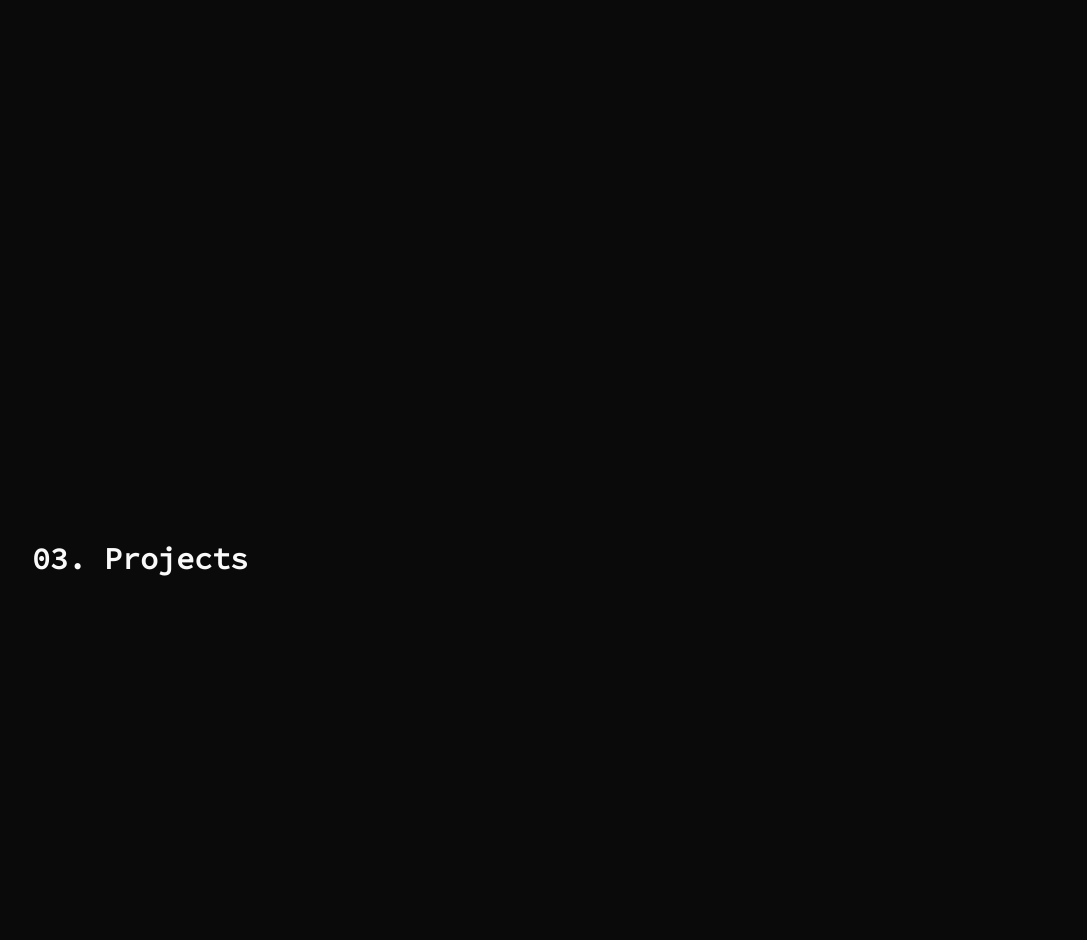
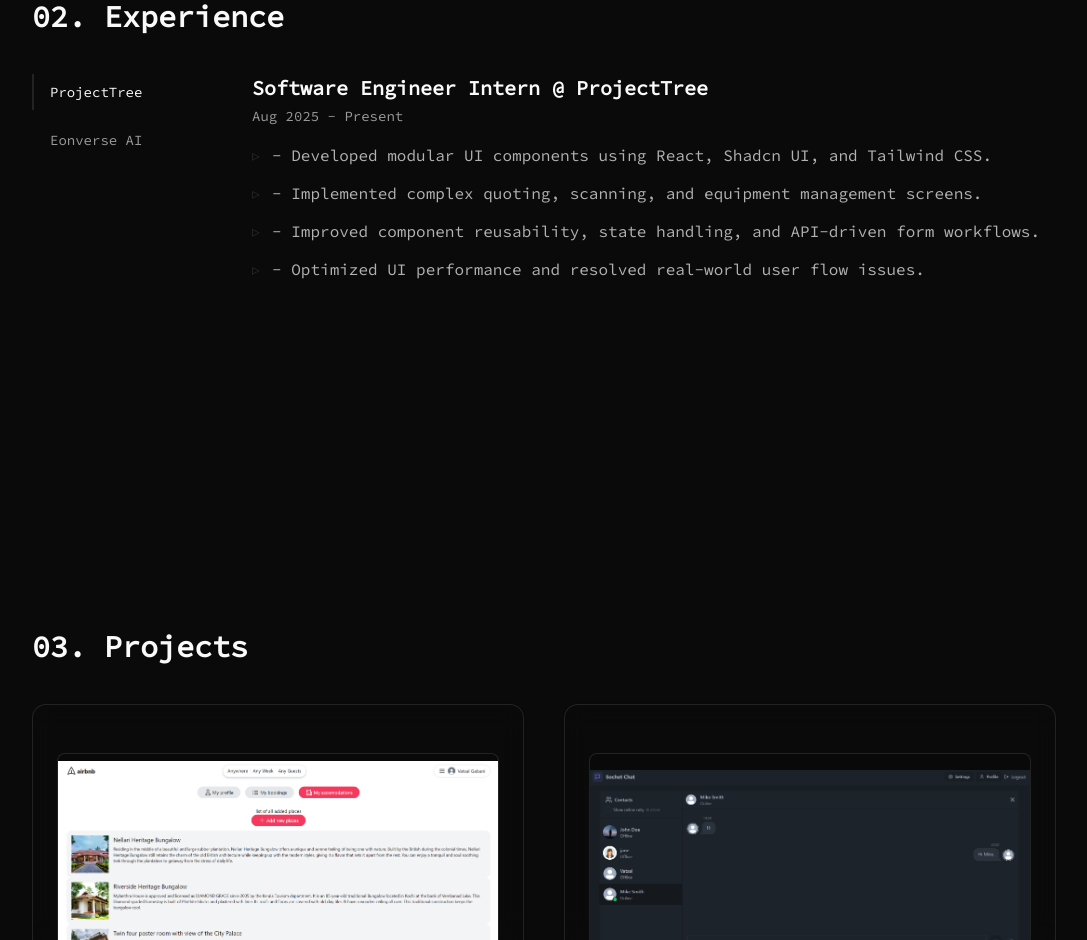
Before and after one commit to vatsalgabani64/react-portfolio, a React (Vite) app: page / in a window 1280 px wide. Shown: the part 1860-2800 px from the top of the page, without its empty margins (96-1183 px from the left). Built offline with nearby package versions, Linux system fonts and the light colour scheme.

Commit message:
feat(portfolio): add Experience, Projects and Contact sections
- added Experience, Projects and Contact sections
- Attached Github/Demo urls for projects
- updated navbar links

```diff
--- a/src/App.tsx
+++ b/src/App.tsx
@@ -1,6 +1,9 @@
 import About from './components/About/About';
+import Contact from './components/Contact/Contact';
+import Experience from './components/Experience/Experience';
 import Introduction from './components/Introduction/Introduction';
 import Navbar from './components/Navbar/Navbar';
+import Projects from './components/Projects/Projects';
 import { ThemeProvider } from './components/ThemeProvider';
 
 const App = () => {
@@ -11,32 +14,13 @@
       <main className="max-w-5xl mx-auto px-4 lg:px-0 ">
         <Introduction />
 
-        {/* <section id="about" className="min-h-screen">
-          <h2 className="text-3xl font-semibold mb-6 text-text-light">
-            01. About
-          </h2>
-        </section> */}
-          <About/>
-        <section id="experience" className="min-h-screen">
-          <h2 className="text-3xl font-semibold mb-6 text-text-light">
-            02. Experience
-          </h2>
-        </section>
+        <About/>
 
-        <section id="projects" className="min-h-screen">
-          <h2 className="text-3xl font-semibold mb-6 text-text-light">
-            03. Projects
-          </h2>
-        </section>
+        <Experience />
 
-        <section id="contact" className="min-h-screen">
-          <h2 className="text-3xl font-semibold mb-6 text-text-light">
-            04. Contact
-          </h2>
-          <p className="text-lg text-text-light/70">
-            Feel free to say hi — my inbox is always open.
-          </p>
-        </section>
+        <Projects />
+
+        <Contact />
       </main>
     </ThemeProvider>
   );
--- a/src/components/About/About.tsx
+++ b/src/components/About/About.tsx
@@ -16,7 +16,7 @@
       {/* Description */}
       <div className=" space-y-4 text-foreground/70 leading-relaxed text-base sm:text-lg">
         {description.split("\n").map((para, index) => (
-          <p key={index}>{para.trim()}</p>
+          <p key={index}>- {para.trim()}</p>
         ))}
       </div>
 
@@ -28,7 +28,7 @@
             className="border border-foreground/10 bg-background/40 backdrop-blur-md"
           >
             <CardContent className="py-6">
-              <p className="font-mono text-sm mb-4 text-center">
+              <p className="font-mono text-xl mb-6 text-center">
                 {category.title}
               </p>
 
--- /dev/null
+++ b/src/components/Contact/Contact.tsx
@@ -0,0 +1,40 @@
+import { PERSONAL_INFO } from "@/constants/introduction";
+
+const Contact = () => {
+  const { mailId } = PERSONAL_INFO;
+  return (
+    <section
+      id="contact"
+      className="min-h-screen flex flex-col justify-center items-center px-4 py-20 text-center"
+    >
+      {/* Section Title */}
+      <h2 className="text-3xl font-semibold mb-6 text-text-light">
+        04. Contact
+      </h2>
+
+      {/* Heading */}
+      <h3 className="text-4xl sm:text-5xl font-bold text-foreground mb-6">
+        Let's Build Something Together.
+      </h3>
+
+      {/* Description */}
+      <p className="max-w-xl text-foreground/70 text-base sm:text-lg leading-relaxed mb-10">
+         I'm actively exploring opportunities in full-stack development, frontend engineering, and AI-integrated products.
+        <br />
+        <br />
+        Whether you have a question, a project idea, or just want to connect, my
+        inbox is always open.
+      </p>
+
+      {/* Email Button */}
+      <a
+        href={`mailto:${mailId}`}
+        className="inline-block px-8 py-4 border border-foreground/20 rounded-md text-sm text-foreground hover:bg-foreground/10 transition"
+      >
+        Say Hello →
+      </a>
+    </section>
+  );
+};
+
+export default Contact;
--- /dev/null
+++ b/src/components/Experience/Experience.tsx
@@ -0,0 +1,77 @@
+import { useState } from "react";
+import { EXPERIENCE } from "../../constants/experience";
+
+const Experience = () => {
+  const [activeIndex, setActiveIndex] = useState(0);
+
+  const active = EXPERIENCE[activeIndex];
+
+  return (
+    <section
+      id="experience"
+      className="min-h-screen px-4 lg:px-0 py-20 flex flex-col justify-center"
+    >
+      <h2 className="text-3xl font-semibold mb-10">02. Experience</h2>
+
+      <div className="grid lg:grid-cols-[180px_1fr] gap-10">
+        {/* LEFT — Tabs */}
+        <div className="flex lg:flex-col gap-3 overflow-x-auto pb-2">
+          {EXPERIENCE.map((job, index) => (
+            <button
+              key={job.company}
+              onClick={() => setActiveIndex(index)}
+              className={`px-4 py-2 text-left font-mono text-sm border-l-2 lg:border-l-2 transition
+                ${
+                  index === activeIndex
+                    ? ""
+                    : "border-transparent text-foreground/60 hover:text-foreground"
+                }
+              `}
+            >
+              {job.company}
+            </button>
+          ))}
+        </div>
+
+        {/* RIGHT — Job Details */}
+        <div>
+          <h3 className="text-xl font-semibold text-foreground">
+            {active.role}{" "}
+            <span>
+              @ {active.url ? (
+                <a
+                  href={active.url}
+                  target="_blank"
+                  rel="noopener noreferrer"
+                  className="hover:underline"
+                >
+                  {active.company}
+                </a>
+              ) : (
+                active.company
+              )}
+            </span>
+          </h3>
+
+          <p className="text-sm mt-1 mb-4 text-foreground/60">
+            {active.period}
+          </p>
+
+          <ul className="space-y-3">
+            {active.points.map((point, i) => (
+              <li
+                key={i}
+                className="flex gap-3 text-foreground/70 leading-relaxed"
+              >
+                <span className="text-accent">▹</span>
+                - {point}
+              </li>
+            ))}
+          </ul>
+        </div>
+      </div>
+    </section>
+  );
+};
+
+export default Experience;
--- a/src/components/Navbar/Navbar.tsx
+++ b/src/components/Navbar/Navbar.tsx
@@ -11,10 +11,12 @@
         direction === "down" ? "-translate-y-full" : "translate-y-0"
       }`}
     >
-      <div className="text-xl font-semibold">VG</div>
+      <a href="#introduction" className="text-xl font-semibold cursor-pointer">
+        VG
+      </a>
 
       <nav>
-        <ul className="flex items-center gap-12">
+        <ul className="flex items-center gap-10">
           {navbarItems.map((item) => (
             <li key={item.id}>
               <a
--- /dev/null
+++ b/src/components/Projects/Projects.tsx
@@ -0,0 +1,81 @@
+import { Card, CardContent } from "@/components/ui/card";
+import { PROJECTS } from "../../constants/projects";
+
+const Projects = () => {
+  return (
+    <section
+      id="projects"
+      className="min-h-screen flex flex-col justify-center px-4 lg:px-0 py-20"
+    >
+      <h2 className="text-3xl font-semibold mb-10 text-text-light">
+        03. Projects
+      </h2>
+
+      <div className="grid sm:grid-cols-2 gap-10">
+        {PROJECTS.map((project) => (
+          <Card
+            key={project.title}
+            className="h-full flex flex-col border border-foreground/10 bg-background/40 backdrop-blur-md"
+          >
+            <CardContent className="p-6 flex flex-col grow space-y-4">
+              {/* Image */}
+              <img
+                src={project.image}
+                alt={project.title}
+                className="w-full h-56 object-contain rounded-md border border-foreground/10 bg-background/20"
+              />
+
+              {/* Title */}
+              <h3 className="text-xl font-bold text-foreground">
+                {project.title}
+              </h3>
+
+              {/* Description */}
+              <p className="text-sm text-foreground/70 leading-relaxed">
+                {project.description}
+              </p>
+
+              {/* Tech Stack */}
+              <ul className="flex flex-wrap gap-3">
+                {project.tech.map((tech) => (
+                  <li
+                    key={tech}
+                    className="text-xs font-mono px-2 py-1 bg-foreground/10 rounded-md text-foreground/80"
+                  >
+                    {tech}
+                  </li>
+                ))}
+              </ul>
+
+              {/* Links */}
+              <div className="mt-auto flex gap-6 pt-2">
+                {project.github && (
+                  <a
+                    href={project.github}
+                    target="_blank"
+                    rel="noopener noreferrer"
+                    className="text-sm hover:underline"
+                  >
+                    GitHub →
+                  </a>
+                )}
+                {project.demo && (
+                  <a
+                    href={project.demo}
+                    target="_blank"
+                    rel="noopener noreferrer"
+                    className="text-sm hover:underline"
+                  >
+                    Live Demo →
+                  </a>
+                )}
+              </div>
+            </CardContent>
+          </Card>
+        ))}
+      </div>
+    </section>
+  );
+};
+
+export default Projects;
--- /dev/null
+++ b/src/constants/experience.ts
@@ -0,0 +1,36 @@
+// src/constants/experience.ts
+
+export interface IExperienceItem {
+  company: string;
+  role: string;
+  period: string;
+  url?: string;
+  points: string[];
+}
+
+export const EXPERIENCE: IExperienceItem[] = [
+  {
+    company: "ProjectTree",
+    role: "Software Engineer Intern",
+    period: "Aug 2025 - Present",
+    url: "https://projecttree.in",
+    points: [
+      "Developed modular UI components using React, Shadcn UI, and Tailwind CSS.",
+      "Implemented complex quoting, scanning, and equipment management screens.",
+      "Improved component reusability, state handling, and API-driven form workflows.",
+      "Optimized UI performance and resolved real-world user flow issues.",
+    ],
+  },
+  {
+    company: "Eonverse AI",
+    role: "Full-Stack Developer Intern",
+    period: "Dec 2024 - Apr 2025",
+    url: "https://eonverse.ai/",
+    points: [
+      "Built conversational AI features powered by ElevenLabs and Twilio Calling API.",
+      "Implemented real-time calling workflows, session handling, and voice interaction logic.",
+      "Developed complete file-upload flow, iframe integrations, and language selector.",
+      "Created full dashboard UI with Django backend + Next.js frontend.",
+    ],
+  },
+];
--- a/src/constants/introduction.ts
+++ b/src/constants/introduction.ts
@@ -4,6 +4,7 @@
 export interface IPersonalInfo {
   name: string;
   resume: string;
+  mailId: string;
   social: {
     name: string;
     url: string;
@@ -19,6 +20,7 @@
 export const PERSONAL_INFO: IPersonalInfo = {
   name: "Vatsal Gabani",
   resume: "https://drive.google.com/file/d/19kCp9g-V8W2uUkVEGrC14UJRTYPQDp3N/view?usp=sharing",
+  mailId: "gabanivatsal17@gmail.com",
   social: [
     {
       name: "Github",
--- /dev/null
+++ b/src/constants/projects.ts
@@ -0,0 +1,31 @@
+import bookingAppImg from "../assets/projects/booking.png";
+import chatAppImg from "../assets/projects/chat.png";
+
+export interface IProject {
+  title: string;
+  description: string;
+  tech: string[];
+  image: string;
+  github?: string;
+  demo?: string;
+}
+
+export const PROJECTS: IProject[] = [
+  {
+    title: "Accommodation Booking Web App",
+    description:
+      "A full-stack booking platform with authentication, property listings, messaging, and a clean UI.",
+    tech: ["React", "Node.js", "Express", "MongoDB", "JWT", "Tailwind CSS"],
+    image: bookingAppImg,
+    github: "https://github.com/vatsalgabani64/booking-app",
+  },
+  {
+    title: "Real-Time Chat System (Socket.io)",
+    description:
+      "A responsive chat system with live messaging, online status, and WebSocket-powered updates.",
+    tech: ["React", "Node.js", "Socket.io", "Express", "Tailwind CSS"],
+    image: chatAppImg,
+    github: "https://github.com/vatsalgabani64/socket-chat",
+    demo: "https://socket-chat-dzal.onrender.com/",
+  },
+];
```
Also changed, not shown: src/assets/projects/booking.png (added), src/assets/projects/chat.png (added).
